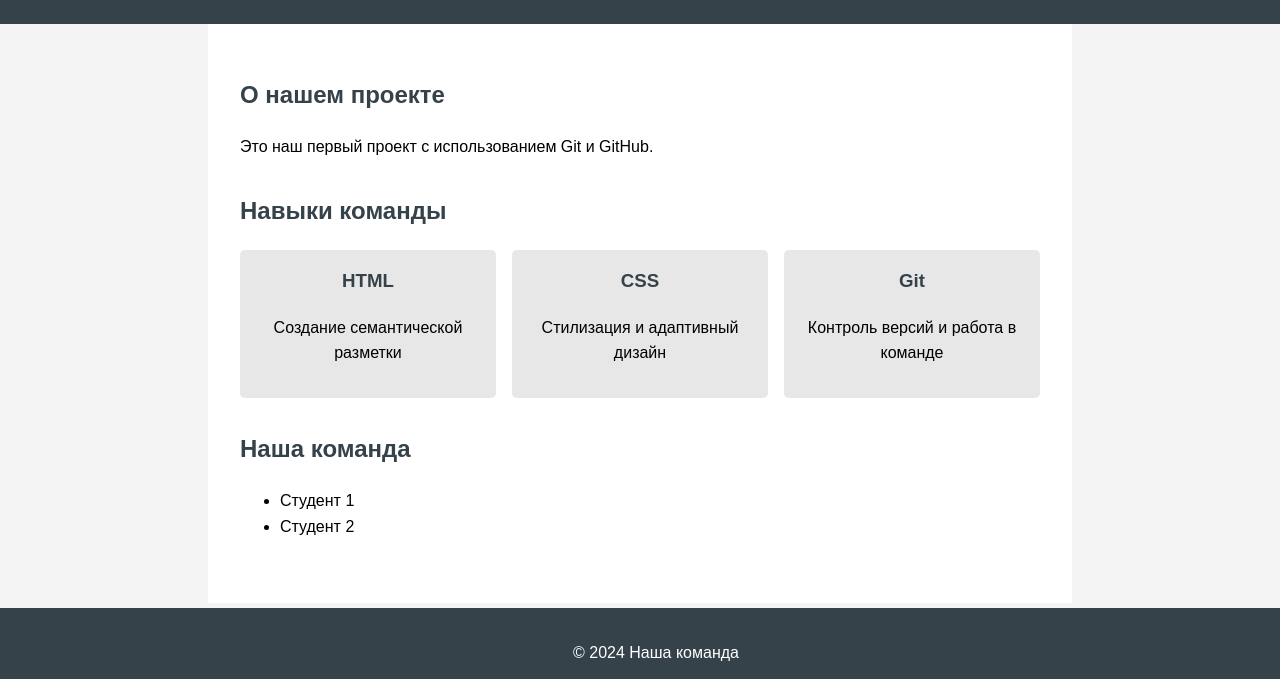
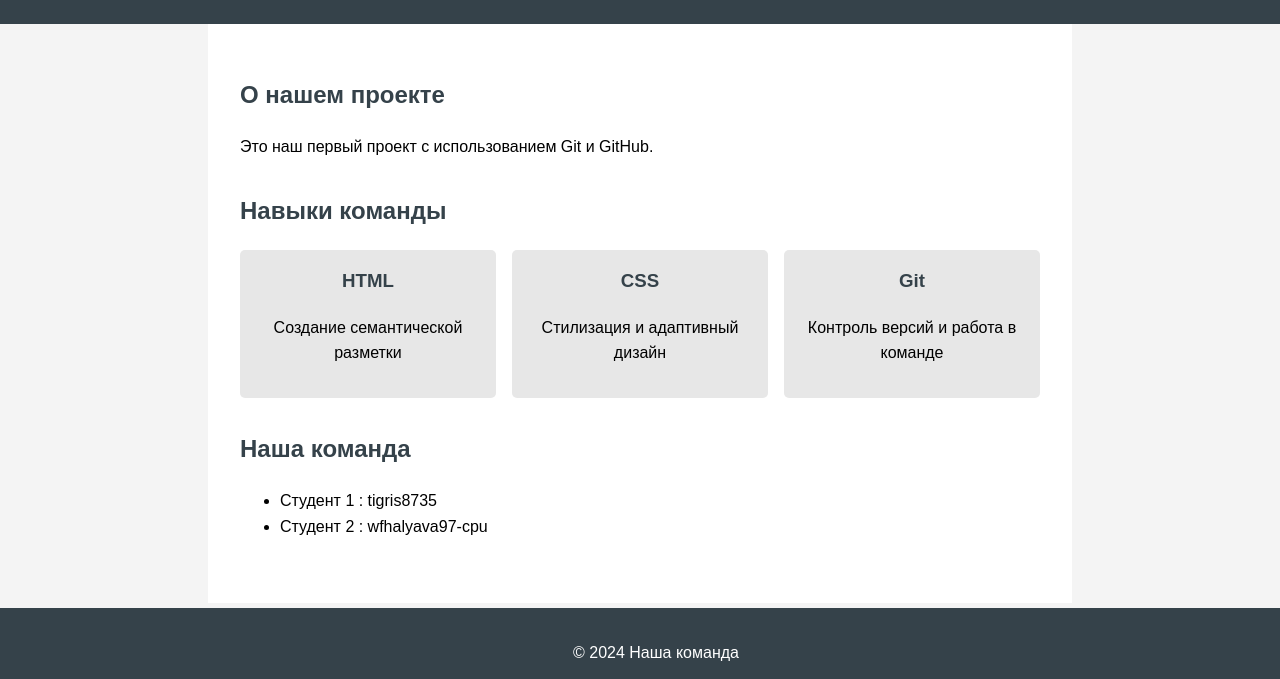
Before and after one commit to tigris8735/task_2, a plain HTML site: page index.html in a window 1280 px wide. Shown: the part 102-781 px from the top of the page. Drawn offline with Linux system fonts and the light colour scheme.

Commit message:
final requests

```diff
--- a/index.html
+++ b/index.html
@@ -35,8 +35,8 @@
 </section>
             <h2>Наша команда</h2>
             <ul>
-                <li>Студент 1</li>
-                <li>Студент 2</li>
+                <li>Студент 1 : tigris8735</li>
+                <li>Студент 2 : wfhalyava97-cpu</li>
             </ul>
         </section>
     </main>
```
Also changed, not shown: 1 other file.
